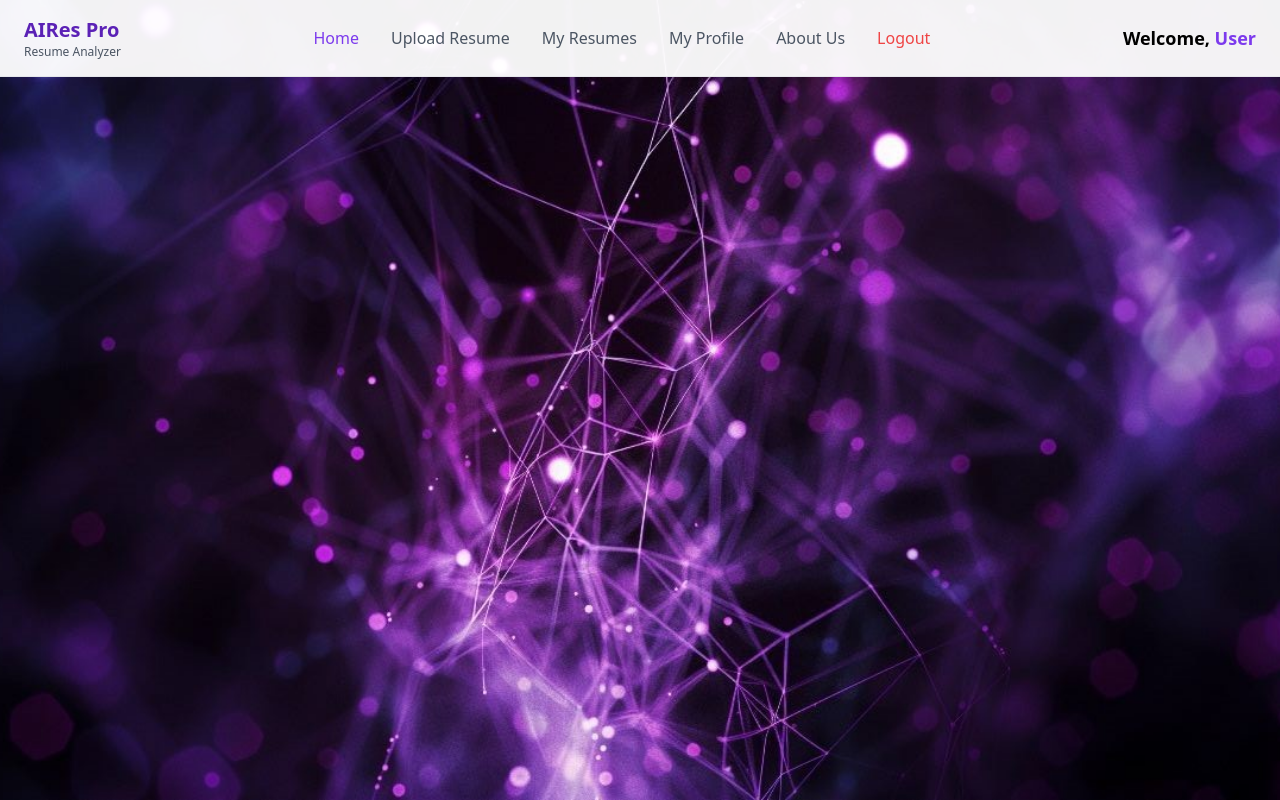
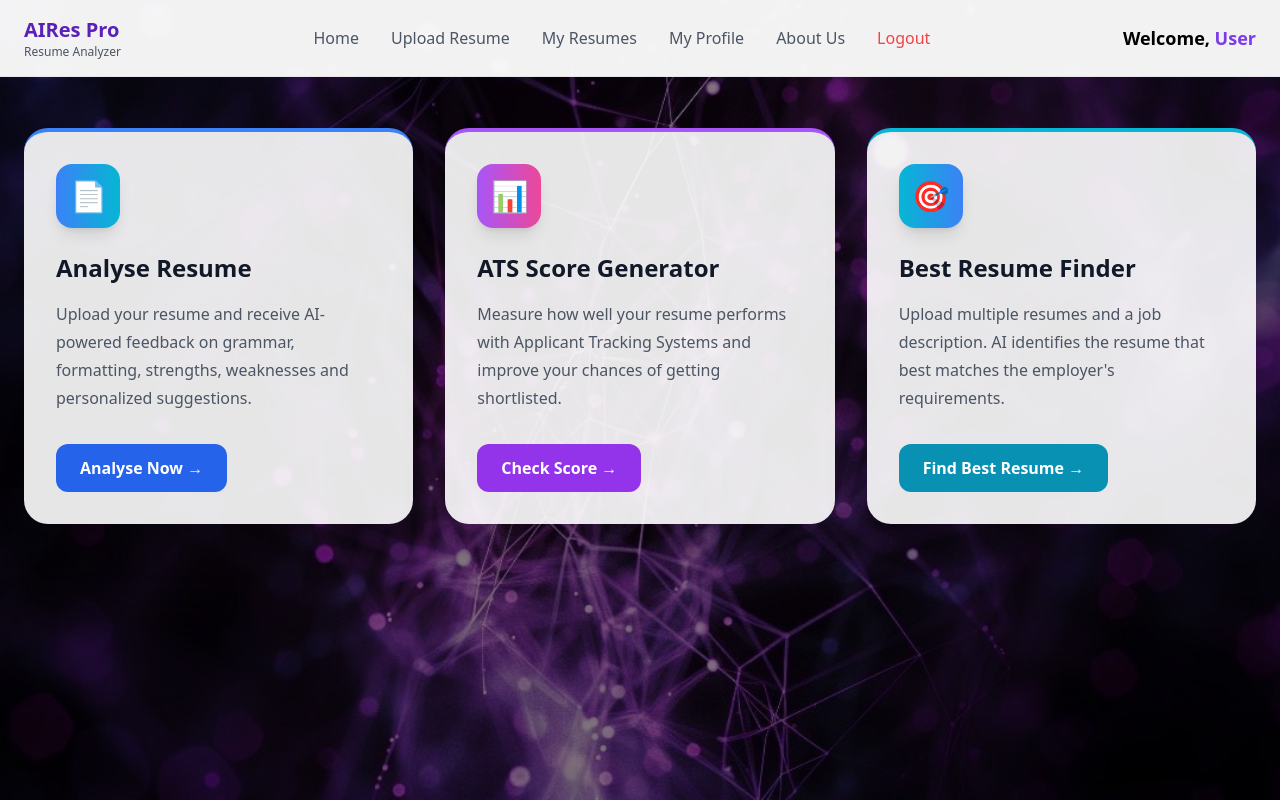
Before and after one commit to mayankmitra3000-hue/talos_ai, a Spring app: template src/main/resources/templates/home.html in a window 1280 px wide. Run offline with Thymeleaf, Linux system fonts and the light colour scheme; the template is opened without the code that fills it, so the values that code supplies are empty; some libraries are stand-ins or nearby versions.

Commit message:
Home page frontend layout

```diff
--- a/src/main/resources/templates/fragments/navbar.html
+++ b/src/main/resources/templates/fragments/navbar.html
@@ -22,7 +22,7 @@
         <!-- Navigation Links -->
         <div class="hidden md:flex items-center gap-8">
             <a th:href="@{/airesumeanalyzer/home}"
-               class="text-violet-600 hover:text-violet-800 font-medium transition">
+               class="text-gray-600 hover:text-violet-800 font-medium transition">
                 Home
             </a>
 
--- a/src/main/resources/templates/home.html
+++ b/src/main/resources/templates/home.html
@@ -2,12 +2,100 @@
 <html xmlns:th="http://www.thymeleaf.org">
 <div th:replace="~{fragments/head :: head('Home')}"></div>
 
-<body class="min-h-screen bg-cover bg-no-repeat bg-center select-none animate-fadeIn"
-style="background-image: url('/images/upperbgt.jpg');">
+<body class="relative min-h-screen bg-cover bg-center bg-no-repeat animate-fadeIn select-none"
+      style="background-image: url('/images/upperbgt.jpg');">
 
-<div th:replace="~{fragments/navbar :: navbar}"></div>
+<!-- Dark Overlay -->
+<div class="absolute inset-0 bg-black/50"></div>
 
+<!-- Page Content -->
+<div class="relative z-10">
 
+    <div th:replace="~{fragments/navbar :: navbar}"></div>
+
+    <!-- Spacer -->
+    <div class="h-32"></div>
+
+    <!-- Main Content -->
+    <div class="max-w-7xl mx-auto px-6">
+
+        <!-- Cards -->
+        <div class="grid grid-cols-1 md:grid-cols-2 lg:grid-cols-3 gap-8">
+
+            <!-- Resume Analyzer -->
+            <div class="bg-white/90 rounded-3xl shadow-2xl border-t-4 border-blue-500 p-8 transition-all duration-300 hover:-translate-y-3 hover:shadow-blue-400/30">
+
+                <div class="w-16 h-16 rounded-2xl bg-gradient-to-r from-blue-500 to-cyan-500 flex items-center justify-center text-3xl text-white shadow-lg mb-6">
+                    📄
+                </div>
+
+                <h2 class="text-2xl font-bold text-gray-900 mb-4">
+                    Analyse Resume
+                </h2>
+
+                <p class="text-gray-600 leading-7 mb-8">
+                    Upload your resume and receive AI-powered feedback on grammar,
+                    formatting, strengths, weaknesses and personalized suggestions.
+                </p>
+
+                <a href="/resume-analysis"
+                   class="inline-block px-6 py-3 rounded-xl bg-blue-600 text-white font-semibold hover:bg-blue-700 transition">
+                    Analyse Now →
+                </a>
+
+            </div>
+
+            <!-- ATS Score -->
+            <div class="bg-white/90 rounded-3xl shadow-2xl border-t-4 border-purple-500 p-8 transition-all duration-300 hover:-translate-y-3 hover:shadow-purple-400/30">
+
+                <div class="w-16 h-16 rounded-2xl bg-gradient-to-r from-purple-500 to-pink-500 flex items-center justify-center text-3xl text-white shadow-lg mb-6">
+                    📊
+                </div>
+
+                <h2 class="text-2xl font-bold text-gray-900 mb-4">
+                    ATS Score Generator
+                </h2>
+
+                <p class="text-gray-600 leading-7 mb-8">
+                    Measure how well your resume performs with Applicant Tracking
+                    Systems and improve your chances of getting shortlisted.
+                </p>
+
+                <a href="/ats-score"
+                   class="inline-block px-6 py-3 rounded-xl bg-purple-600 text-white font-semibold hover:bg-purple-700 transition">
+                    Check Score →
+                </a>
+
+            </div>
+
+            <!-- Resume Finder -->
+            <div class="bg-white/90 rounded-3xl shadow-2xl border-t-4 border-cyan-500 p-8 transition-all duration-300 hover:-translate-y-3 hover:shadow-cyan-400/30">
+
+                <div class="w-16 h-16 rounded-2xl bg-gradient-to-r from-cyan-500 to-blue-500 flex items-center justify-center text-3xl text-white shadow-lg mb-6">
+                    🎯
+                </div>
+
+                <h2 class="text-2xl font-bold text-gray-900 mb-4">
+                    Best Resume Finder
+                </h2>
+
+                <p class="text-gray-600 leading-7 mb-8">
+                    Upload multiple resumes and a job description. AI identifies
+                    the resume that best matches the employer's requirements.
+                </p>
+
+                <a href="/resume-match"
+                   class="inline-block px-6 py-3 rounded-xl bg-cyan-600 text-white font-semibold hover:bg-cyan-700 transition">
+                    Find Best Resume →
+                </a>
+
+            </div>
+
+        </div>
+
+    </div>
+
+</div>
 
 </body>
 </html>
--- a/src/main/resources/templates/resumeuploadpage.html
+++ b/src/main/resources/templates/resumeuploadpage.html
@@ -1,12 +1,12 @@
 <!DOCTYPE html>
 <html xmlns:th="http://www.thymeleaf.org">
-<div th:replace="~{fragments/head :: head('ResumeUploadPage')}">
+<div th:replace="~{fragments/head :: head('ResumeUploadPage')}"></div>
 
 <body class="min-h-screen bg-cover bg-center bg-no-repeat animate-fadeIn"
       style="background-image:url('/images/upperbgt.jpg');">
 
 <!-- Nav Bar -->
-<div th:replace="~{fragments/navbar :: navbar}">
+<div th:replace="~{fragments/navbar :: navbar}"></div>
 
 <!-- Upload Card -->
 <div class="flex justify-center items-center min-h-screen pt-24">
```
